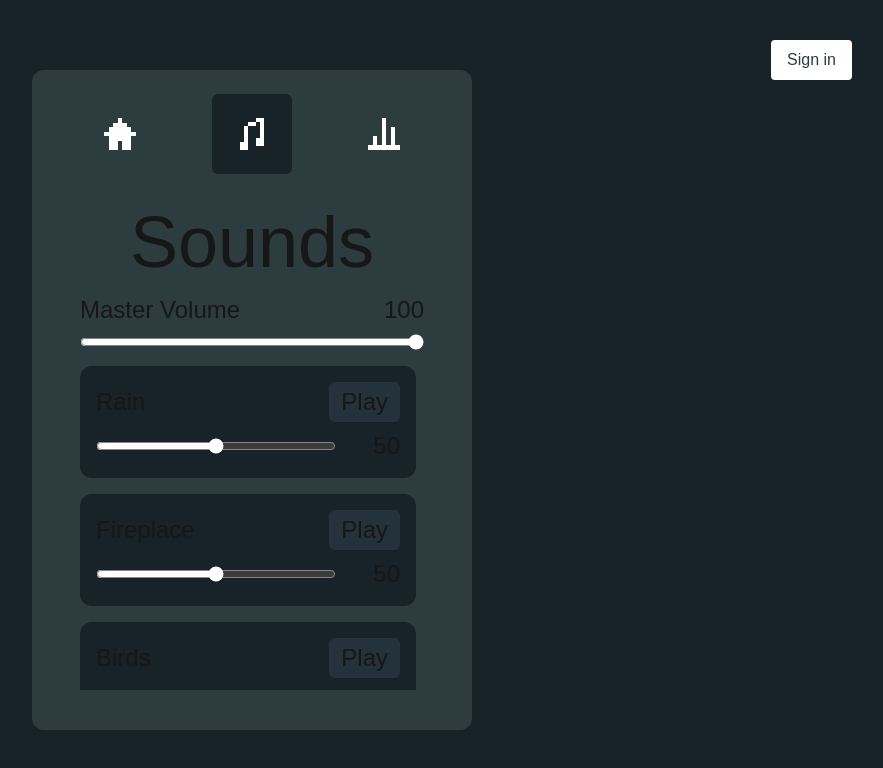
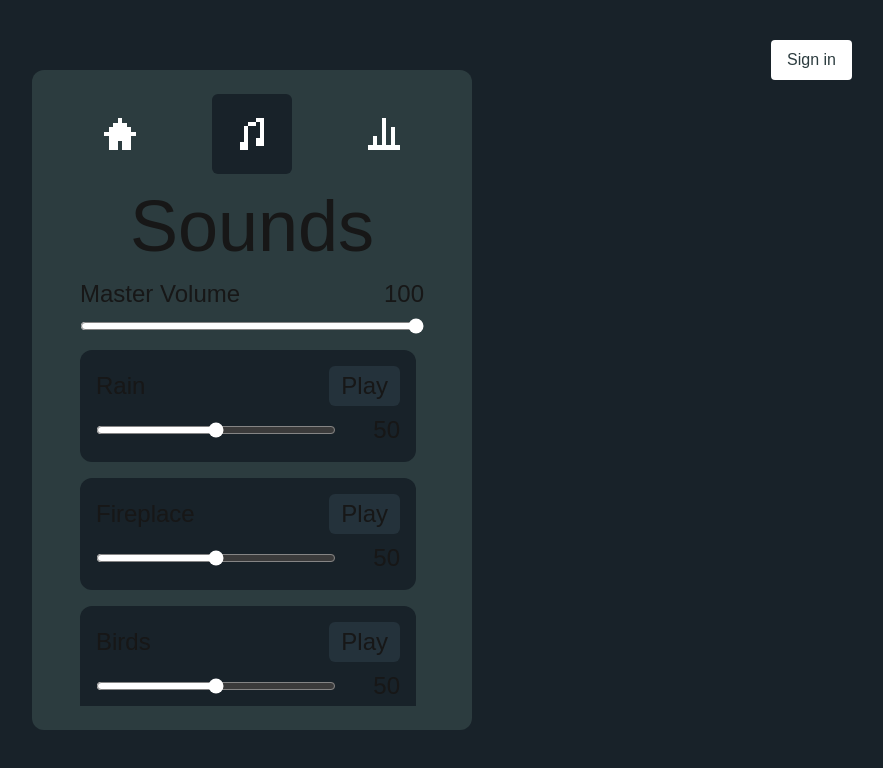
Before and after one commit to VyomeshJ/LockedInDoro, a Next.js app: page / in a window 1280 px wide. Both pictures are taken after a click on the button 640 px from the left and 134 px from the top of the page. Shown: the top 768 px of the page, without its empty margins (388-1271 px from the left). Built offline with nearby package versions, Linux system fonts and the light colour scheme; no server answers; a web font is replaced by a local one.

Commit message:
made music and stats headers in same line

```diff
--- a/components/Music.tsx
+++ b/components/Music.tsx
@@ -100,7 +100,7 @@ export default function Music({
   };
 
   return (
-    <div className="w-full h-full min-h-0 flex flex-col items-center px-6 py-4 gap-4 overflow-hidden">
+    <div className="w-full h-full min-h-0 flex flex-col justify-start items-center px-6 gap-4 overflow-hidden">
       <h1 className="font-pixel text-[4.5rem] leading-none shrink-0">
         Sounds
       </h1>
--- a/components/Stats.tsx
+++ b/components/Stats.tsx
@@ -29,7 +29,7 @@ export default function Stats({
 }: StatsProps) {
   if (!isLoggedIn) {
     return (
-      <div className="w-full h-full flex flex-col items-center justify-center px-6 gap-6 text-center overflow-hidden">
+      <div className="w-full h-full flex flex-col items-center justify-start px-6 gap-6 text-center overflow-hidden">
         <h1 className="font-pixel text-[4.5rem] leading-none shrink-0">
           Stats
         </h1>
```
